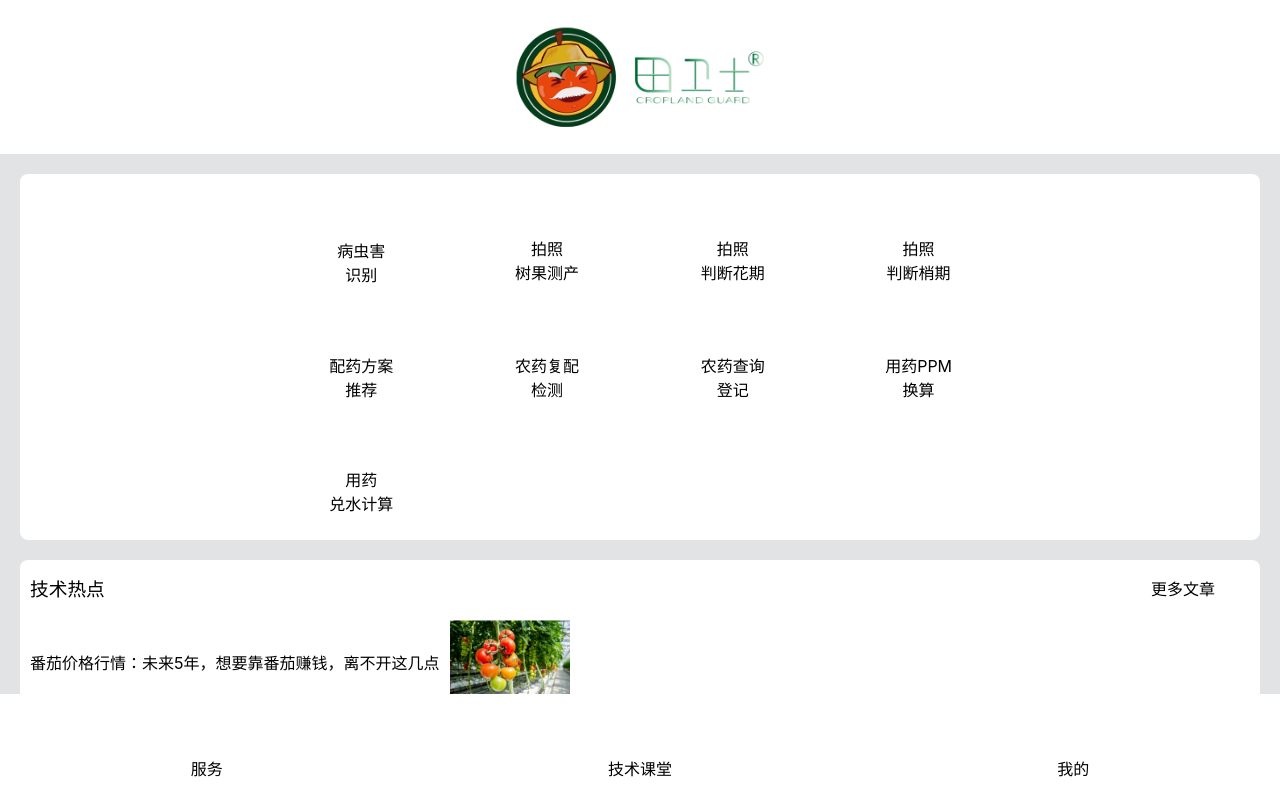
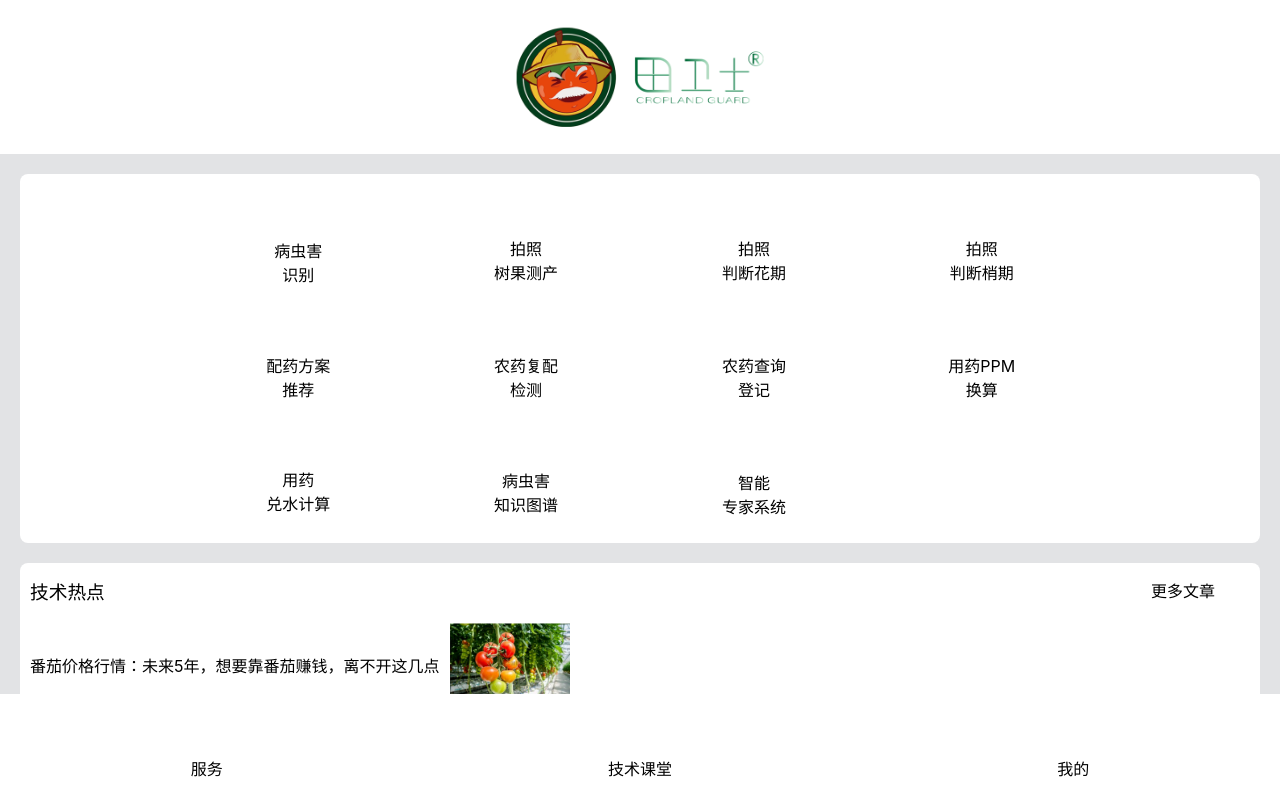
Before and after one commit to atlfsj/tomato-identify, a Vue app: page /#/service in a window 1280 px wide. Built offline with nearby package versions, Linux system fonts and the light colour scheme.

Commit message:
新增初版图谱和ai大模型功能

```diff
--- a/index.html
+++ b/index.html
@@ -23,7 +23,7 @@
 <body>
   <div id="app"></div>
   <script type="module" src="/src/main.js"></script>
-  <script src="//at.alicdn.com/t/c/font_4481377_9f81wot83i9.js"></script>
+  <script src="//at.alicdn.com/t/c/font_4481377_br6piocx4o.js"></script>
 </body>
 
 </html>
--- /dev/null
+++ b/src/components/Expert.vue
@@ -0,0 +1,33 @@
+<template>
+    <div>
+        <form action="http://192.168.1.107:5000" method="post" enctype="multipart/form-data">
+            <input type="text" name="text"> <input type="submit" value="上传">
+        </form>
+        <div class="result">{{ result }}
+        </div>
+    </div>
+</template>
+
+<script>
+import axios from 'axios';
+import { ref } from 'vue';
+export default {
+    setup() {
+        const result = ref("");
+        document.addEventListener('click', function () {
+            fetch('http://127.0.0.1:5000')
+                .then(response => {
+                    if (response.ok) return response.blob();
+
+                    throw new Error('Network response was not ok.');
+                })
+                .catch(error => console.error('Fetch error:', error));
+            result.value = response.blob();
+            console.log("result.value");
+        });
+        return {
+            result
+        }
+    }
+}
+</script>
--- a/src/components/ResultShow.vue
+++ b/src/components/ResultShow.vue
@@ -57,7 +57,7 @@ export default {
                 method: 'POST',
                 body: formData,
             })*/
-            axios.post('https://7c705a8f.r2.cpolar.cn', formData)
+            axios.post('http://5e7a83bc.r20.cpolar.top', formData)
                 .then((response) => {
                     if (response.status === 200) {
                         // 获取后端返回的预测结果
--- /dev/null
+++ b/src/components/Tupu.vue
@@ -0,0 +1,7 @@
+<template>
+
+</template>
+
+<script>
+
+</script>
--- a/src/router/index.js
+++ b/src/router/index.js
@@ -7,6 +7,8 @@ import Article from '../views/Article.vue'
 import ArticleDetail from '../views/ArticleDetail.vue'
 import Identify from '../components/Identify.vue'
 import ResultShow from '../components/ResultShow.vue'
+import Tupu from '../components/Tupu.vue'
+import Expert from '../components/Expert.vue'
 import Login from '../components/Login.vue'
 
 const routes = [
@@ -40,6 +42,16 @@ const routes = [
         component: ResultShow
     },
     {
+        path: '/tupu',
+        name: 'Tupu',
+        component: Tupu
+    },
+    {
+        path: '/expert',
+        name: 'Expert',
+        component: Expert
+    },
+    {
         path: '/login',
         name: 'Login',
         component: Login
--- a/src/views/Service.vue
+++ b/src/views/Service.vue
@@ -14,8 +14,7 @@
                         <el-col :span="6">
                             <router-link to="/resultShow">
                                 <div for="fileInput" @click="openFile">
-                                    <svg class="icon-bingchonghai" aria-hidden="true"
-                                        :style="{ width: iconSize, height: iconSize }">
+                                    <svg class="icon-bingchonghai" aria-hidden="true">
                                         <use xlink:href="#icon-bingchonghai"></use>
                                     </svg>
                                 </div>
@@ -25,6 +24,7 @@
                         <input id="fileInput" type="file" accept="image/*" style="display: none;"
                             @change="handleFileInputChange">
                         <!-- 病虫害识别 -->
+
                         <Icons1 iconName="cechan" text="拍照<br>树果测产" />
                         <Icons1 iconName="huaqi" text="拍照<br>判断花期" />
                         <Icons1 iconName="shaoqi" text="拍照<br>判断梢期" />
@@ -35,6 +35,40 @@
                         <Icons1 iconName="huansuan" text="用药PPM<br>换算" />
 
                         <Icons1 iconName="duishui" text="用药<br>兑水计算" />
+                        <!-- 知识图谱 -->
+                        <el-col :span="6">
+                            <el-dropdown>
+                                <svg class="icon-tupu" aria-hidden="true">
+                                    <use xlink:href="#icon-tupu"></use>
+                                </svg>
+                                <el-icon class="el-icon--right">
+                                    <arrow-down />
+                                </el-icon>
+                                <template #dropdown>
+                                    <el-dropdown-menu>
+                                        <router-link v-for="action in actions" :key="action" to="/tupu">
+                                            <el-dropdown-item>{{ action }}</el-dropdown-item>
+                                        </router-link>
+                                    </el-dropdown-menu>
+                                </template>
+                            </el-dropdown>
+
+
+                            <div class="text">病虫害<br>知识图谱</div>
+                        </el-col>
+                        <!-- 知识图谱 -->
+                        <!-- ai专家 -->
+                        <el-col :span="6">
+                            <router-link to="/expert">
+                                <div>
+                                    <svg class="icon-zhuanjia" aria-hidden="true">
+                                        <use xlink:href="#icon-zhuanjia"></use>
+                                    </svg>
+                                </div>
+                            </router-link>
+                            <div class="text">智能<br>专家系统</div>
+                        </el-col>
+                        <!-- ai专家 -->
 
                     </el-row>
                 </div>
@@ -61,6 +95,7 @@ import { useIdentifyStore } from '../store/identify';
 import { ref, watch } from 'vue'
 import axios from 'axios'
 import { useRouter } from 'vue-router'
+import { ArrowDown } from '@element-plus/icons-vue'
 
 export default {
     components: {
@@ -70,6 +105,7 @@ export default {
         MsgLevel2
     },
     setup() {
+        const actions = ref(["双斑叶螨", "番茄细菌性斑点病", "番茄早疫病", "番茄晚疫病", "番茄叶霉病", "番茄七星瓢病", "番茄靶斑病", "番茄花叶病毒", "番茄黄化卷叶病毒"]);
         // 拍照上传预览的逻辑处理
         const store = useIdentifyStore();
         const { imageUrl, uploadResult } = storeToRefs(store);
@@ -97,7 +133,7 @@ export default {
                 method: 'POST',
                 body: formData,
             })*/
-            axios.post('https://7c705a8f.r2.cpolar.cn', formData)
+            axios.post('http://5e7a83bc.r20.cpolar.top', formData)
                 .then((response) => {
                     if (response.status === 200) {
                         // 获取后端返回的预测结果
@@ -129,7 +165,6 @@ export default {
             }
         });
 
-        // 监听 imageUrl 的变化
         watch(imageUrl, (newValue, oldValue) => {
             if (newValue !== '') {
                 console.log('自动跳转到下一个路由');
@@ -143,6 +178,7 @@ export default {
             uploadResult,
             openFile,
             handleFileInputChange,
+            actions,
         };
     },
 }
@@ -155,12 +191,21 @@ export default {
     padding: 15px;
 }
 
+.example-showcase .el-dropdown-link {
+    cursor: pointer;
+    color: var(--el-color-primary);
+    display: flex;
+    align-items: center;
+}
+
 .text {
     margin-top: 10px;
     text-align: center;
 }
 
-.icon-bingchonghai {
+.icon-bingchonghai,
+.icon-tupu,
+.icon-zhuanjia {
     width: 25px;
     height: 25px;
 }
```
Also changed, not shown: 6 other files (tests, documents, lock files or other folders).
